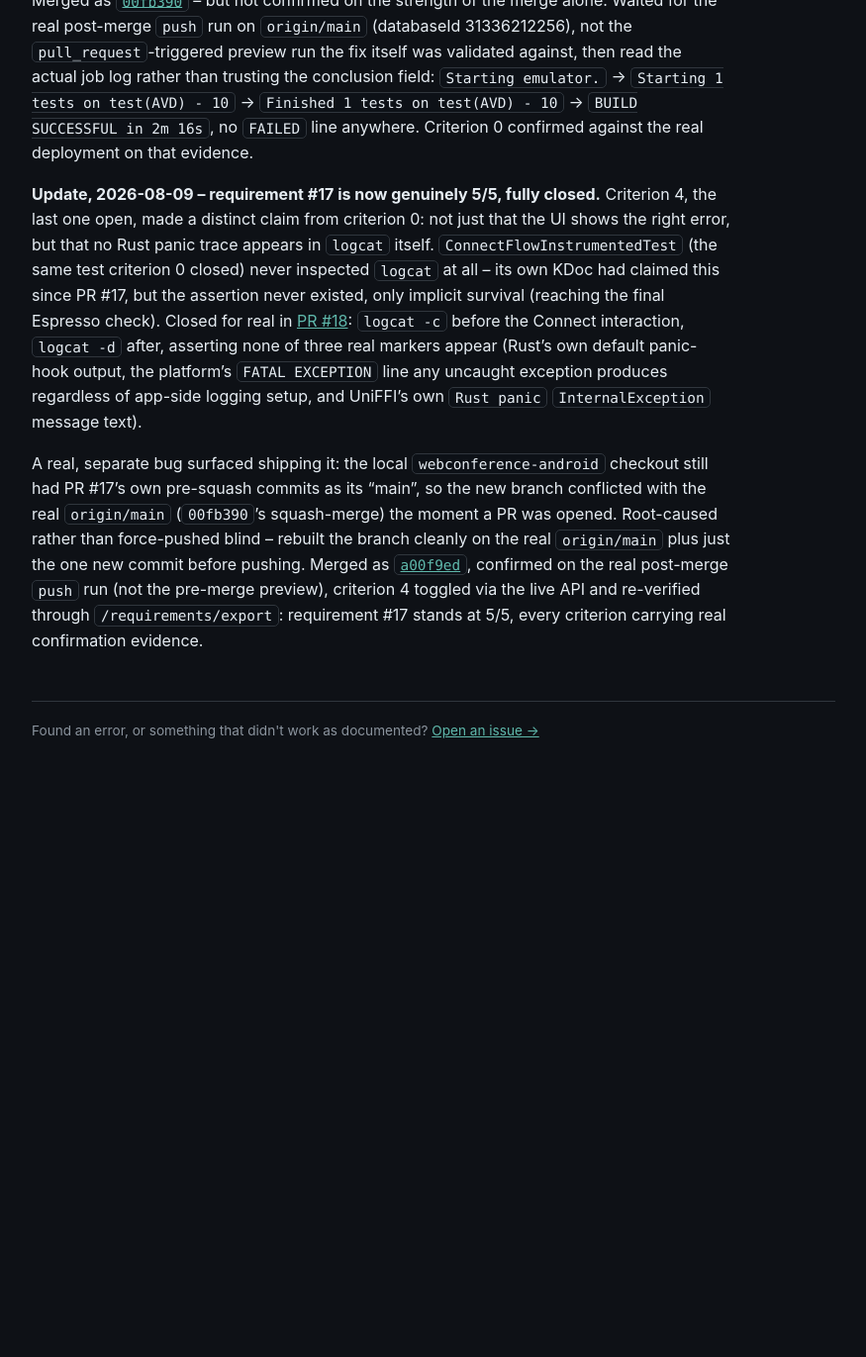
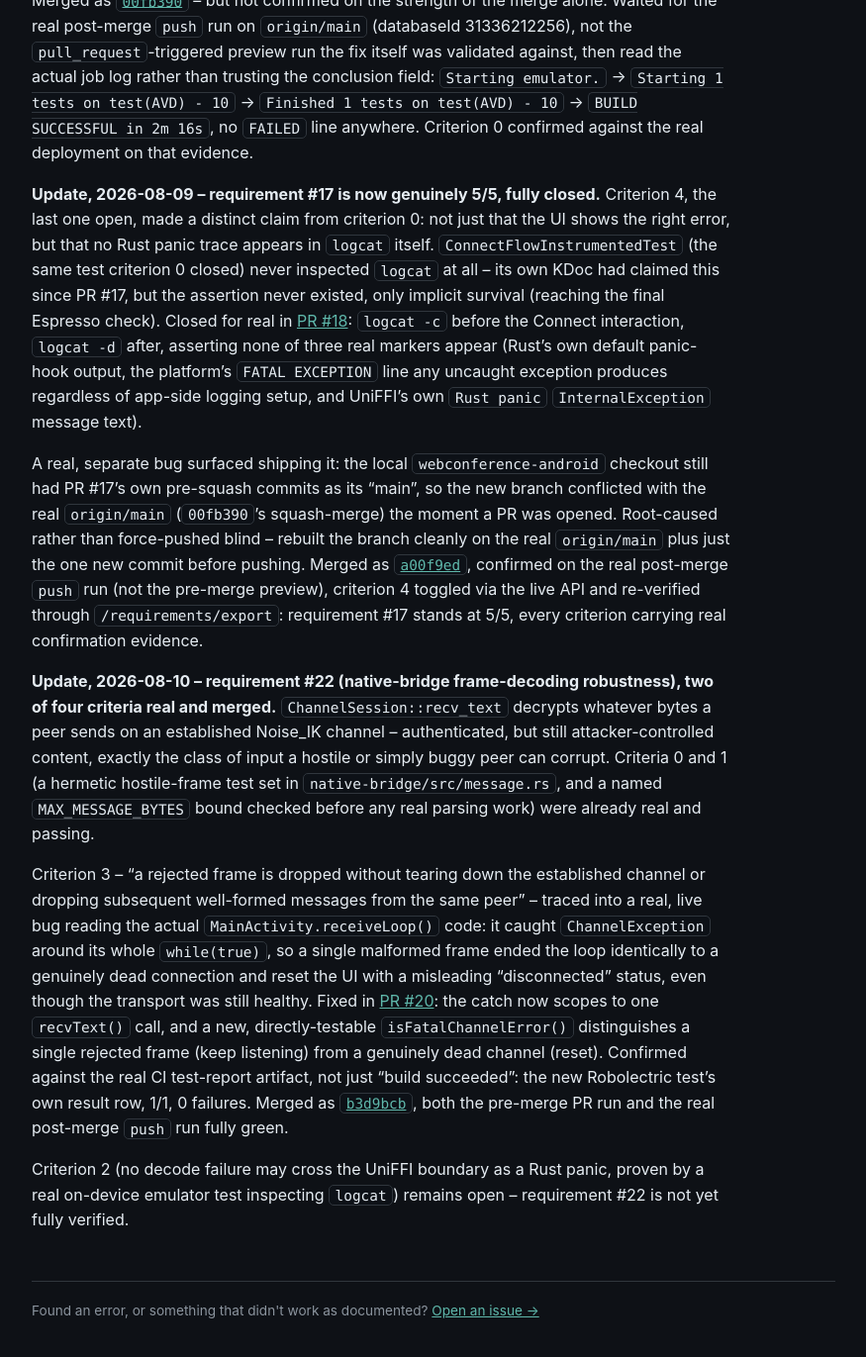
Before and after one commit to scimbe/CADS-devsystem-docs, a Jekyll site: the page built from _explanation/self-optimizing-pipeline.md, in a window 1280 px wide and 1400 px high, scrolled down 11272 px. Shown: the top 1371 px of the window at 99% size, without its empty margins (322-1197 px from the left). Built offline with Jekyll 4.4.1, drawn with Linux system fonts in a browser that asks for light colours; before the commit the page ends 12086 px from its top, so only the background shows below that.

Commit message:
explanation: introduce requirement #22 (native-bridge frame robustness) -- was never documented
Real, current gap found via a full-site search: requirement #22 (hostile
frame decoding, size bounds, no panic crossing the UniFFI boundary, channel
survives a bad frame) has two real merged PRs behind it but zero mentions
anywhere on this site, unlike every other requirement's own narrative
(#5, #17) this page already tracks.

Live-validated against the real deployment before writing: requirement #22
is currently verified: false with criteria 0/1/3 done, criterion 2 open --
matches what's written here exactly, no criterion claimed as done that
isn't. New dated update follows this page's own established append-only
narrative pattern: the hostile-frame test set and MAX_MESSAGE_BYTES bound
(criteria 0/1), the real receive-loop bug found and fixed for criterion 3
(PR #20, merged and confirmed on the real post-merge push run), and
criterion 2 named honestly as still open.

Hermetic Jekyll build confirms the site compiles and the new section
renders.

Co-Authored-By: Claude Sonnet 5 <noreply@anthropic.com>
Claude-Session: https://claude.ai/code/session_018FkngvdKnmVcAT84EZe7Ur

```diff
--- a/_explanation/self-optimizing-pipeline.md
+++ b/_explanation/self-optimizing-pipeline.md
@@ -450,3 +450,27 @@ commit before pushing. Merged as
 real post-merge `push` run (not the pre-merge preview), criterion 4 toggled via the live API and
 re-verified through `/requirements/export`: requirement #17 stands at 5/5, every criterion
 carrying real confirmation evidence.
+
+**Update, 2026-08-10 -- requirement #22 (native-bridge frame-decoding robustness), two of four
+criteria real and merged.** `ChannelSession::recv_text` decrypts whatever bytes a peer sends on an
+established Noise_IK channel -- authenticated, but still attacker-controlled content, exactly the
+class of input a hostile or simply buggy peer can corrupt. Criteria 0 and 1 (a hermetic hostile-frame
+test set in `native-bridge/src/message.rs`, and a named `MAX_MESSAGE_BYTES` bound checked before any
+real parsing work) were already real and passing.
+
+Criterion 3 -- "a rejected frame is dropped without tearing down the established channel or dropping
+subsequent well-formed messages from the same peer" -- traced into a real, live bug reading the
+actual `MainActivity.receiveLoop()` code: it caught `ChannelException` around its whole
+`while(true)`, so a single malformed frame ended the loop identically to a genuinely dead connection
+and reset the UI with a misleading "disconnected" status, even though the transport was still
+healthy. Fixed in [PR #20](https://github.com/scimbe/CADS-webconference-android/pull/20): the catch
+now scopes to one `recvText()` call, and a new, directly-testable `isFatalChannelError()`
+distinguishes a single rejected frame (keep listening) from a genuinely dead channel (reset).
+Confirmed against the real CI test-report artifact, not just "build succeeded": the new Robolectric
+test's own result row, 1/1, 0 failures. Merged as
+[`b3d9bcb`](https://github.com/scimbe/CADS-webconference-android/commit/b3d9bcb), both the pre-merge
+PR run and the real post-merge `push` run fully green.
+
+Criterion 2 (no decode failure may cross the UniFFI boundary as a Rust panic, proven by a real
+on-device emulator test inspecting `logcat`) remains open -- requirement #22 is not yet fully
+verified.
```
